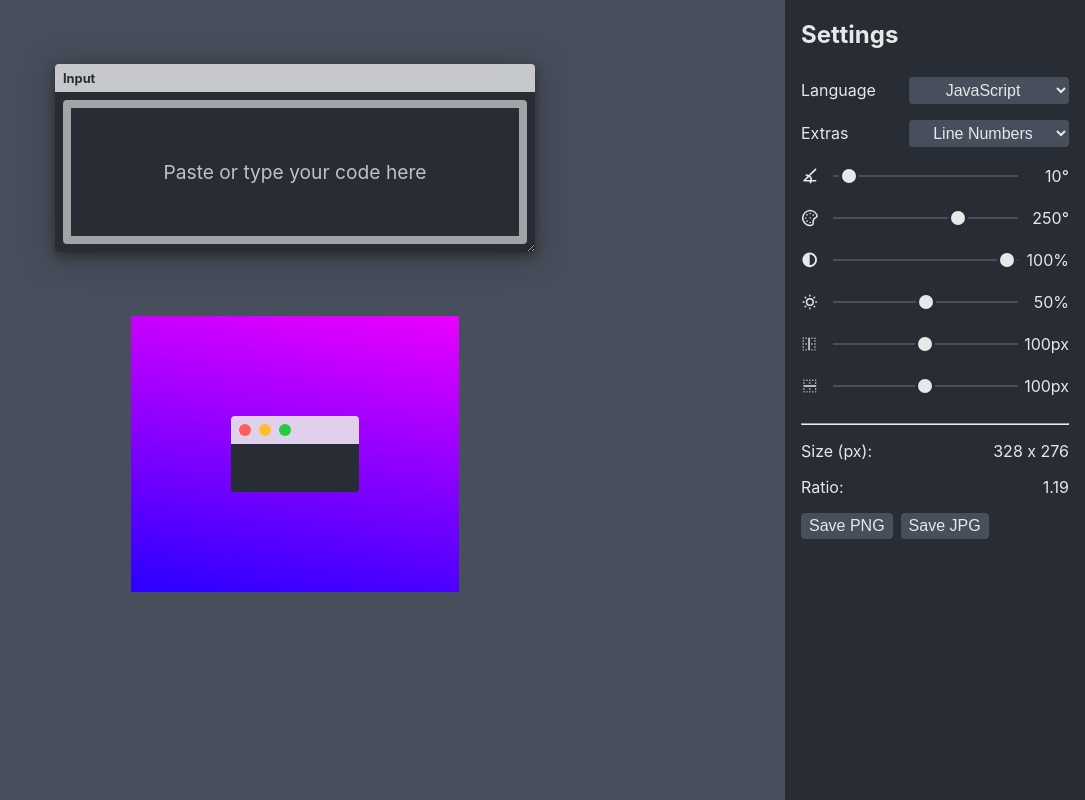
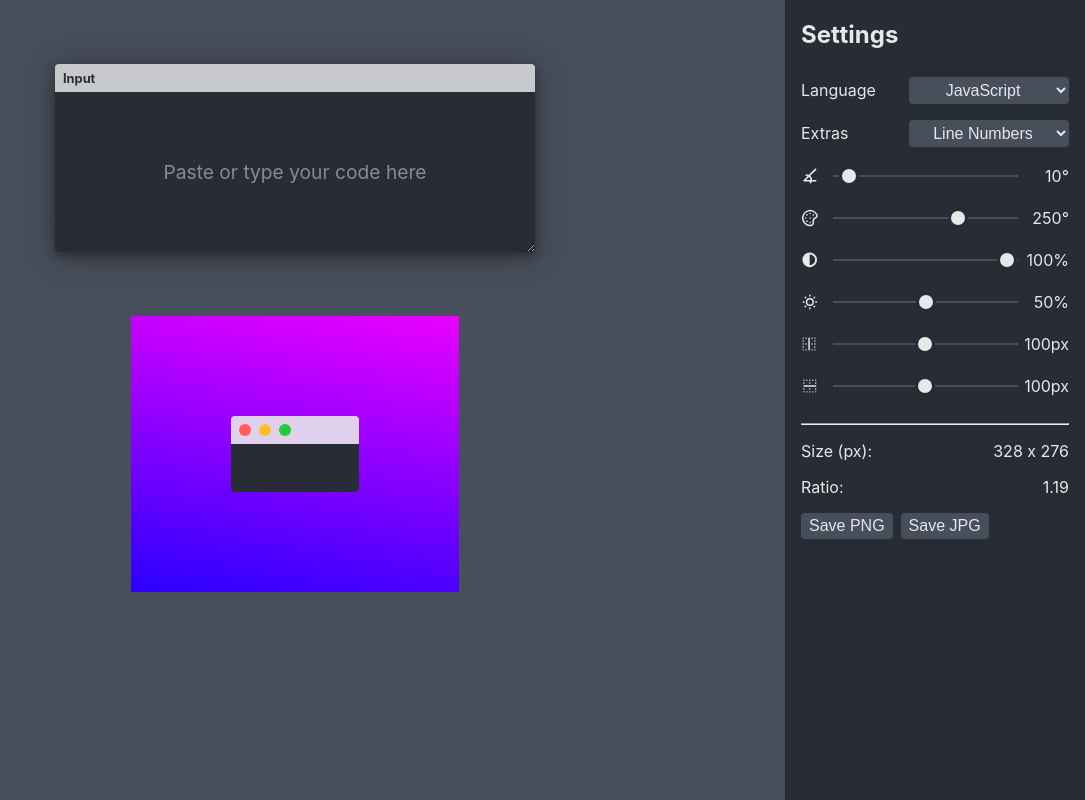
Before and after one commit to dczysz/snippety, a React (Create React App) app: page / in a window 1280 px wide. Shown: the whole page, without its empty margins (195-1280 px from the left). Built offline with nearby package versions, Linux system fonts and the light colour scheme.

Commit message:
Simpliefied CodeInput

```diff
--- a/src/components/CodeInput.js
+++ b/src/components/CodeInput.js
@@ -25,6 +25,10 @@ const StyledCodeInput = styled.div`
     font-size: inherit;
     resize: both;
     margin: 0;
+
+    :focus {
+      outline: none;
+    }
   }
 
   ::after {
@@ -38,11 +42,12 @@ const StyledCodeInput = styled.div`
     justify-content: center;
     align-items: center;
     color: hsl(${p => p.theme.white});
-    border: 8px solid hsla(${p => p.theme.white}, 0.8);
+    border: 8px solid hsla(${p => p.theme.white}, 0.25);
+    border: none;
     border-radius: ${p => p.theme.br};
     margin: 8px;
     pointer-events: none;
-    opacity: ${p => (p.showHint ? 0.8 : 0)};
+    opacity: ${p => (p.showHint ? 0.5 : 0)};
     font-size: 1.2rem;
   }
 `;
```
